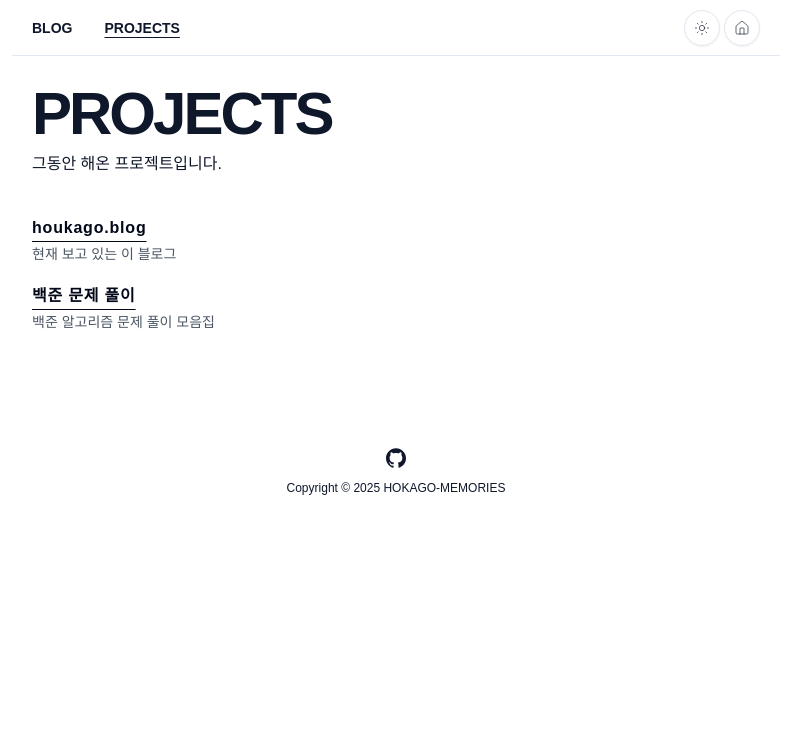
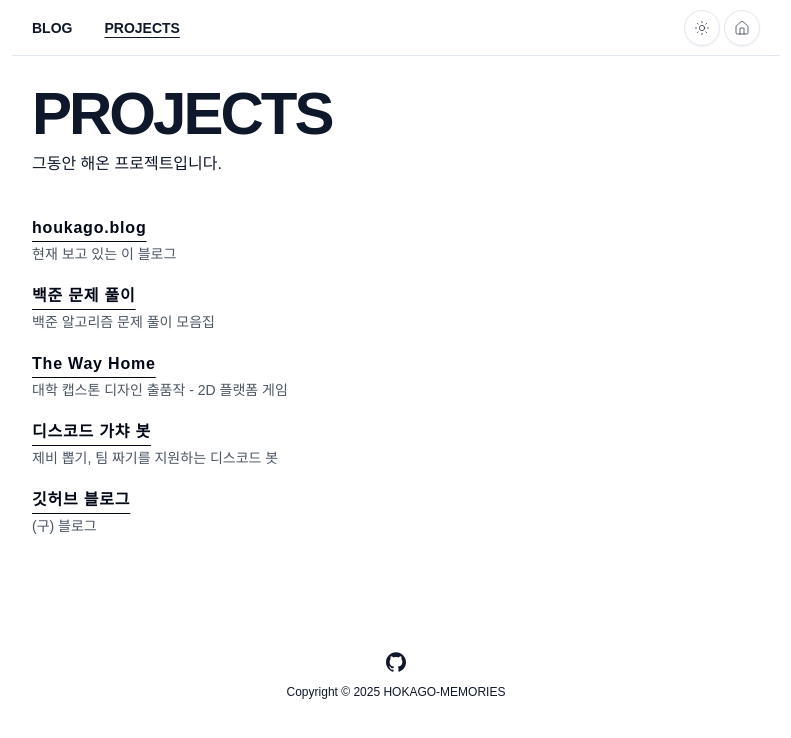
Before and after one commit to HOKAGO-MEMORIES/houkago.blog, a Next.js app: page /projects in a window 1280 px wide. Shown: the top 738 px of the page, without its empty margins (244-1035 px from the left). Built offline with nearby package versions, Linux system fonts and the light colour scheme.

Commit message:
feat: 프로젝트 항목 추가

```diff
--- a/src/app/projects/data/projects.ts
+++ b/src/app/projects/data/projects.ts
@@ -15,4 +15,19 @@ export const projects: Project[] = [
         description: "백준 알고리즘 문제 풀이 모음집",
         link: "https://github.com/HOKAGO-MEMORIES/BOJ-line123",
     },
+    {
+        title: "The Way Home",
+        description: "대학 캡스톤 디자인 출품작 - 2D 플랫폼 게임",
+        link: "https://github.com/HOKAGO-MEMORIES/The-Way-Home-Scripts",
+    },
+    {
+        title: "디스코드 가챠 봇",
+        description: "제비 뽑기, 팀 짜기를 지원하는 디스코드 봇",
+        link: "https://github.com/HOKAGO-MEMORIES/Discord-Gacha-Bot",
+    },
+    {
+        title: "깃허브 블로그",
+        description: "(구) 블로그",
+        link: "https://github.com/HOKAGO-MEMORIES/hokago-memories.github.io",
+    },
 ];
```
